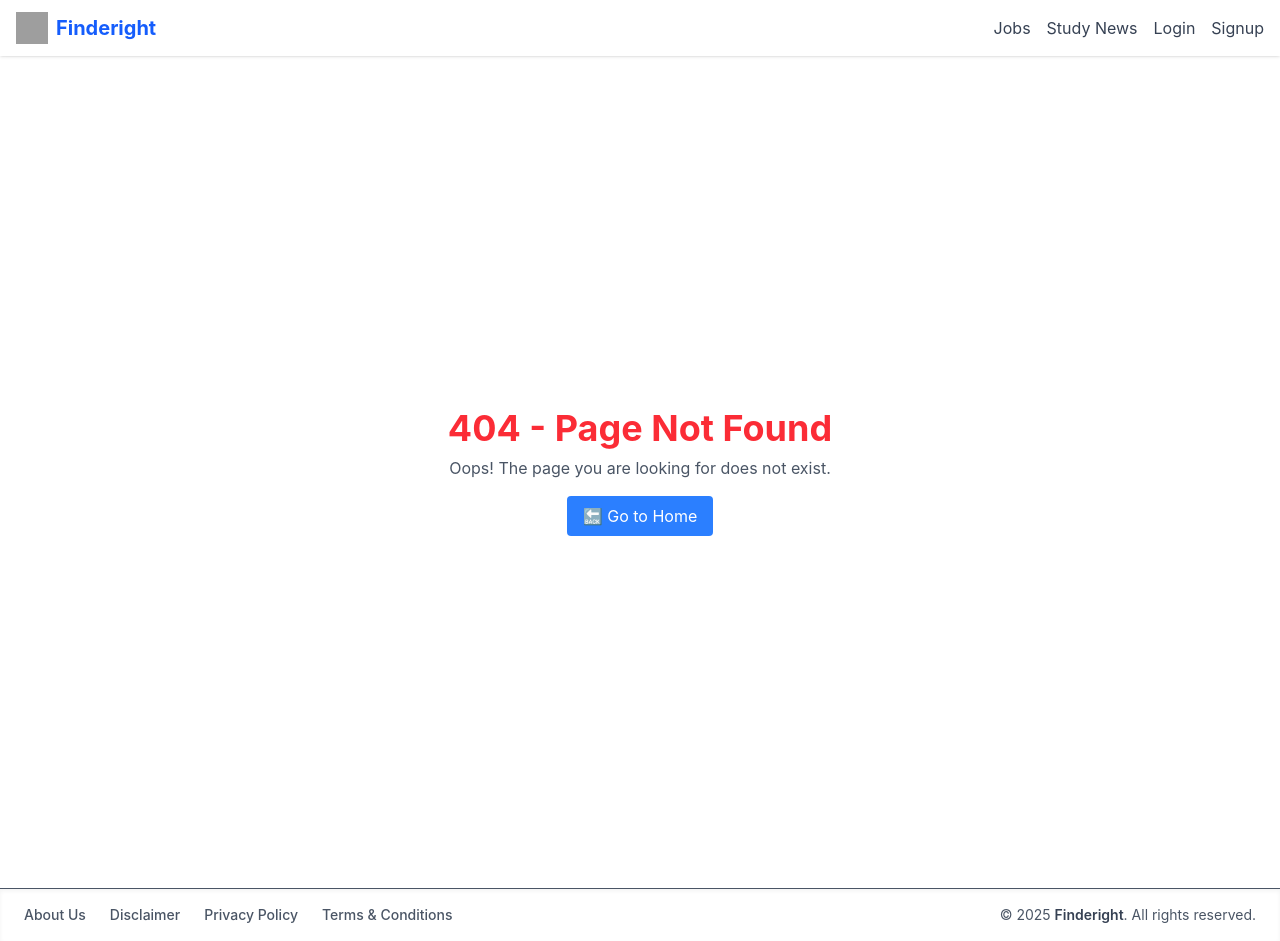
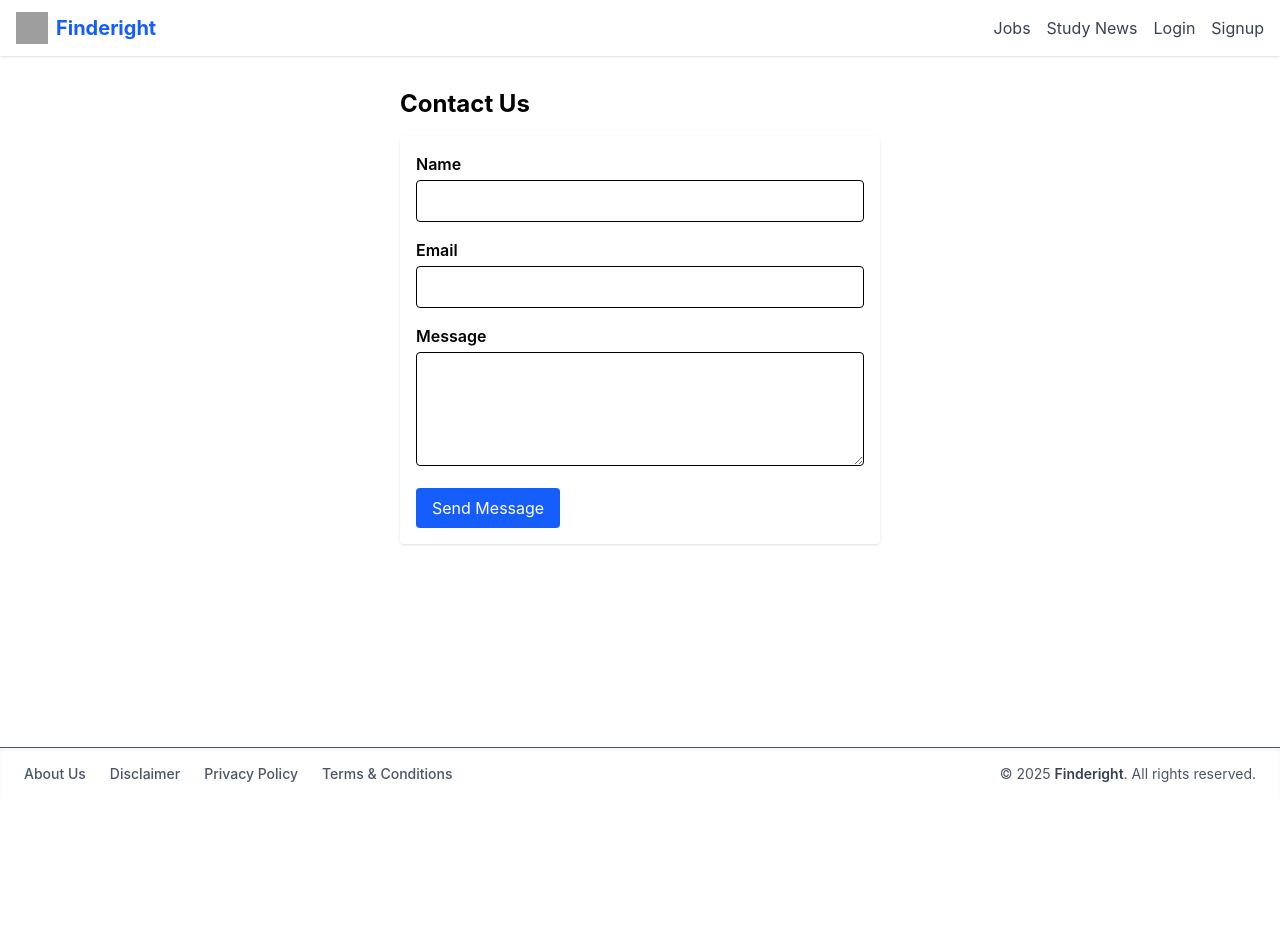
Before and after one commit to stefansav0/vercel.frontend, a React (Vite) app: page /contact in a window 1280 px wide. After the commit the page ends 800 px from the top, so only its background shows below. Built offline with nearby package versions, Linux system fonts and the light colour scheme; no server answers; grey boxes are pictures that could not be loaded.

Commit message:
Added Contact Us page and route

```diff
--- a/src/App.jsx
+++ b/src/App.jsx
@@ -31,6 +31,7 @@ import AdminResults from "./pages/admin/AdminResults";
 import AdminAdmissions from "./pages/admin/AdminAdmissions";
 import AdminAnswerKeys from "./pages/admin/AdminAnswerKeys";
 import AdminAdmitCards from "./pages/admin/AdminAdmitCards";
+import Contact from "./pages/Contact"; // Adjust path if needed
 
 // Study News Components
 import AdminAddStudyNews from "./pages/admin/AdminAddStudyNews";
@@ -94,6 +95,7 @@ function App() {
           <Route path="/terms-and-conditions" element={<TermsAndConditions />} />
           <Route path="/about-us" element={<AboutUs />} />
           <Route path="/admin/manage-study-news" element={<AdminStudyNews />} />
+          <Route path="/contact" element={<Contact />} />
 
 
 
--- /dev/null
+++ b/src/pages/Contact.jsx
@@ -0,0 +1,80 @@
+import { useState } from "react";
+import axios from "axios";
+
+const Contact = () => {
+  const [formData, setFormData] = useState({
+    name: "",
+    email: "",
+    message: "",
+  });
+
+  const [status, setStatus] = useState("");
+
+  const handleChange = (e) => {
+    setFormData({ ...formData, [e.target.name]: e.target.value });
+  };
+
+  const handleSubmit = async (e) => {
+    e.preventDefault();
+    setStatus("Sending...");
+
+    try {
+      await axios.post("https://your-backend-url.com/api/contact", formData); // Replace with your backend URL
+      setStatus("Message sent successfully!");
+      setFormData({ name: "", email: "", message: "" });
+    } catch (error) {
+      console.error(error);
+      setStatus("Something went wrong. Please try again.");
+    }
+  };
+
+  return (
+    <div className="container mx-auto p-4 max-w-lg">
+      <h1 className="text-2xl font-bold mb-4">Contact Us</h1>
+      <form onSubmit={handleSubmit} className="space-y-4 bg-white p-4 shadow rounded">
+        <div>
+          <label className="block mb-1 font-semibold">Name</label>
+          <input
+            type="text"
+            name="name"
+            className="w-full border px-3 py-2 rounded"
+            value={formData.name}
+            onChange={handleChange}
+            required
+          />
+        </div>
+        <div>
+          <label className="block mb-1 font-semibold">Email</label>
+          <input
+            type="email"
+            name="email"
+            className="w-full border px-3 py-2 rounded"
+            value={formData.email}
+            onChange={handleChange}
+            required
+          />
+        </div>
+        <div>
+          <label className="block mb-1 font-semibold">Message</label>
+          <textarea
+            name="message"
+            className="w-full border px-3 py-2 rounded"
+            rows="4"
+            value={formData.message}
+            onChange={handleChange}
+            required
+          ></textarea>
+        </div>
+        <button
+          type="submit"
+          className="bg-blue-600 text-white px-4 py-2 rounded hover:bg-blue-700"
+        >
+          Send Message
+        </button>
+      </form>
+      {status && <p className="mt-4 text-sm text-gray-700">{status}</p>}
+    </div>
+  );
+};
+
+export default Contact;
```
